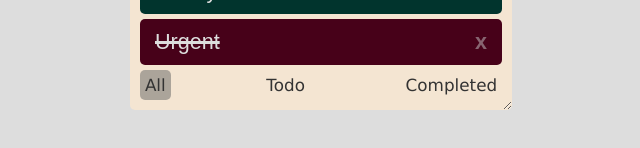
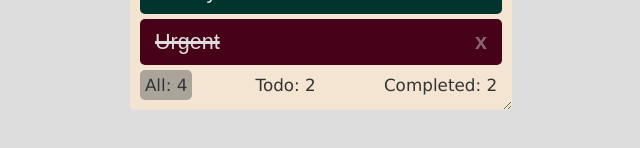
Before and after one commit to James-Bartulis/simple_todo, a Vue app: page / in a window 1280 px wide. Shown: the part 230-378 px from the top of the page, without its empty margins (319-959 px from the left). Built offline with nearby package versions, Linux system fonts and the light colour scheme.

Commit message:
show # tasks in each (All, Todo, Completed)

```diff
--- a/src/components/TodoList.vue
+++ b/src/components/TodoList.vue
@@ -22,6 +22,14 @@ export default {
       if(this.filterBy != undefined) l = this.filterByDone(l);
       return l;
     },
+    totalLength() {
+      return this.list.length;
+    },
+    todoLength() {
+      return this.list.reduce((prev, cur) => {
+        return !cur.done + prev;
+      }, 0);
+    }
   },
   methods: {
     addTask() {
@@ -169,9 +177,9 @@ export default {
     </ul>
 
     <div class="footer">
-      <div :class="{selected : filterBy == undefined}" @click="setFilter()">All</div>
-      <div :class="{selected : filterBy == false}" @click="setFilter(false)">Todo</div>
-      <div :class="{selected : filterBy == true}" @click="setFilter(true)">Completed</div>
+      <div :class="{selected : filterBy == undefined}" @click="setFilter()">All: {{ totalLength }}</div>
+      <div :class="{selected : filterBy == false}" @click="setFilter(false)">Todo: {{ todoLength }}</div>
+      <div :class="{selected : filterBy == true}" @click="setFilter(true)">Completed: {{ totalLength - todoLength }}</div>
     </div>
   </div>
 </template>
```
